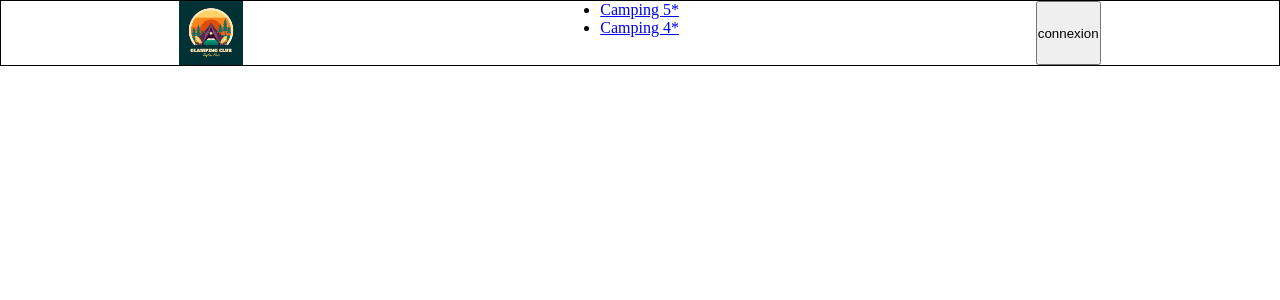
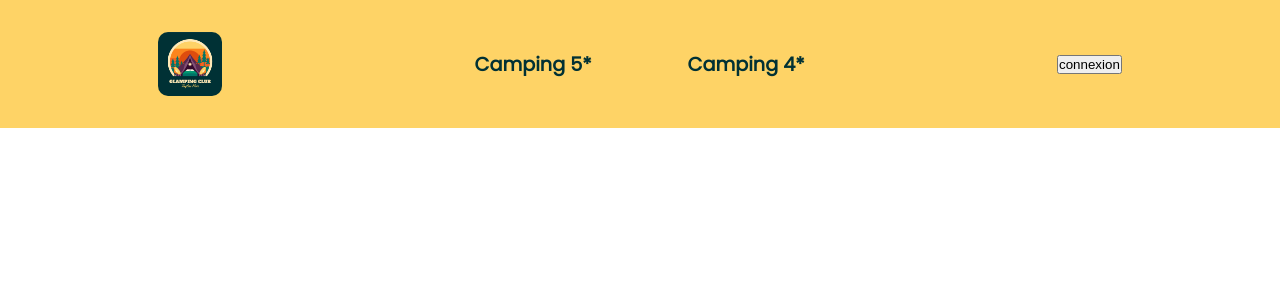
Before and after one commit to JP-Lefever/checkpoint4_camping, a React (Vite) app in the folder client/: page / in a window 1280 px wide. Shown: the top 300 px of the page. Built offline with nearby package versions, Linux system fonts and the light colour scheme.

Commit message:
feat: add navBar & style

```diff
--- a/client/src/components/navbar/NavBar.tsx
+++ b/client/src/components/navbar/NavBar.tsx
@@ -7,12 +7,16 @@ export default function NavBar() {
     <>
       <nav className={styles.nav}>
         <img className={styles.logo} src={logo} alt="logo camping" />
-        <ul>
+        <ul className={styles.list}>
           <li>
-            <NavLink to="/camping-5-etoiles">Camping 5*</NavLink>
+            <NavLink className={styles.link} to="/camping-5-etoiles">
+              Camping 5*
+            </NavLink>
           </li>
           <li>
-            <NavLink to="/camping-4-etoiles">Camping 4*</NavLink>
+            <NavLink className={styles.link} to="/camping-4-etoiles">
+              Camping 4*
+            </NavLink>
           </li>
         </ul>
         <button type="button">connexion</button>
--- a/client/src/components/navbar/navBar.module.css
+++ b/client/src/components/navbar/navBar.module.css
@@ -1,10 +1,30 @@
 .logo {
   width: 5vw;
   height: auto;
+  border-radius: 10px;
 }
 
 .nav {
   display: flex;
   justify-content: space-around;
-  border: solid 1px;
+
+  font-family: var(--text-font);
+  padding: 2em;
+  background-color: var(--light-color);
+  align-items: center;
 }
+
+.list {
+  display: flex;
+  gap: 6em;
+  list-style: none;
+  color: var(--primary-color);
+  text-decoration: none;
+}
+
+.link {
+  text-decoration: none;
+  color: var(--primary-color);
+  font-weight: bold;
+  font-size: 1.2em;
+}
```
